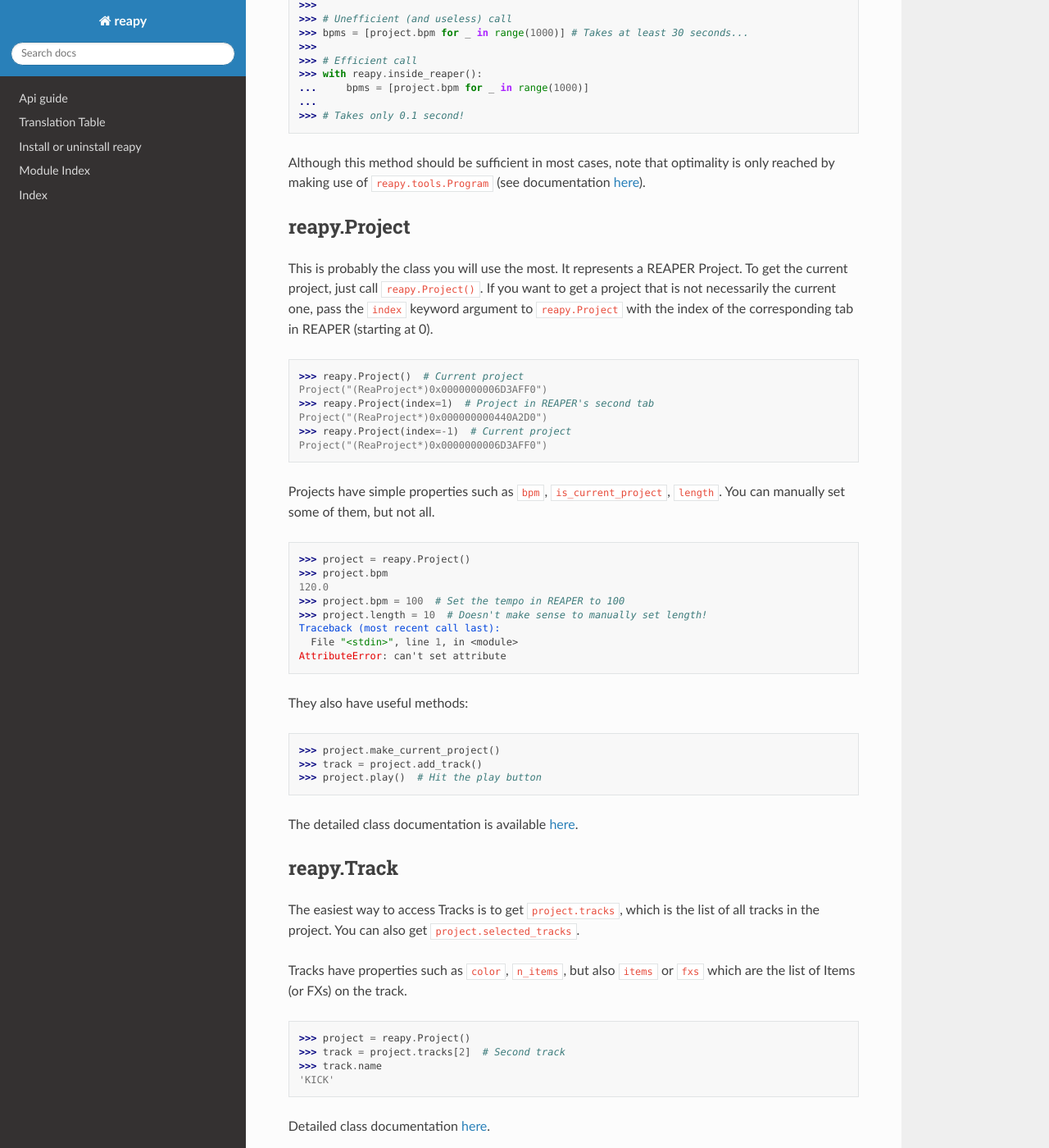
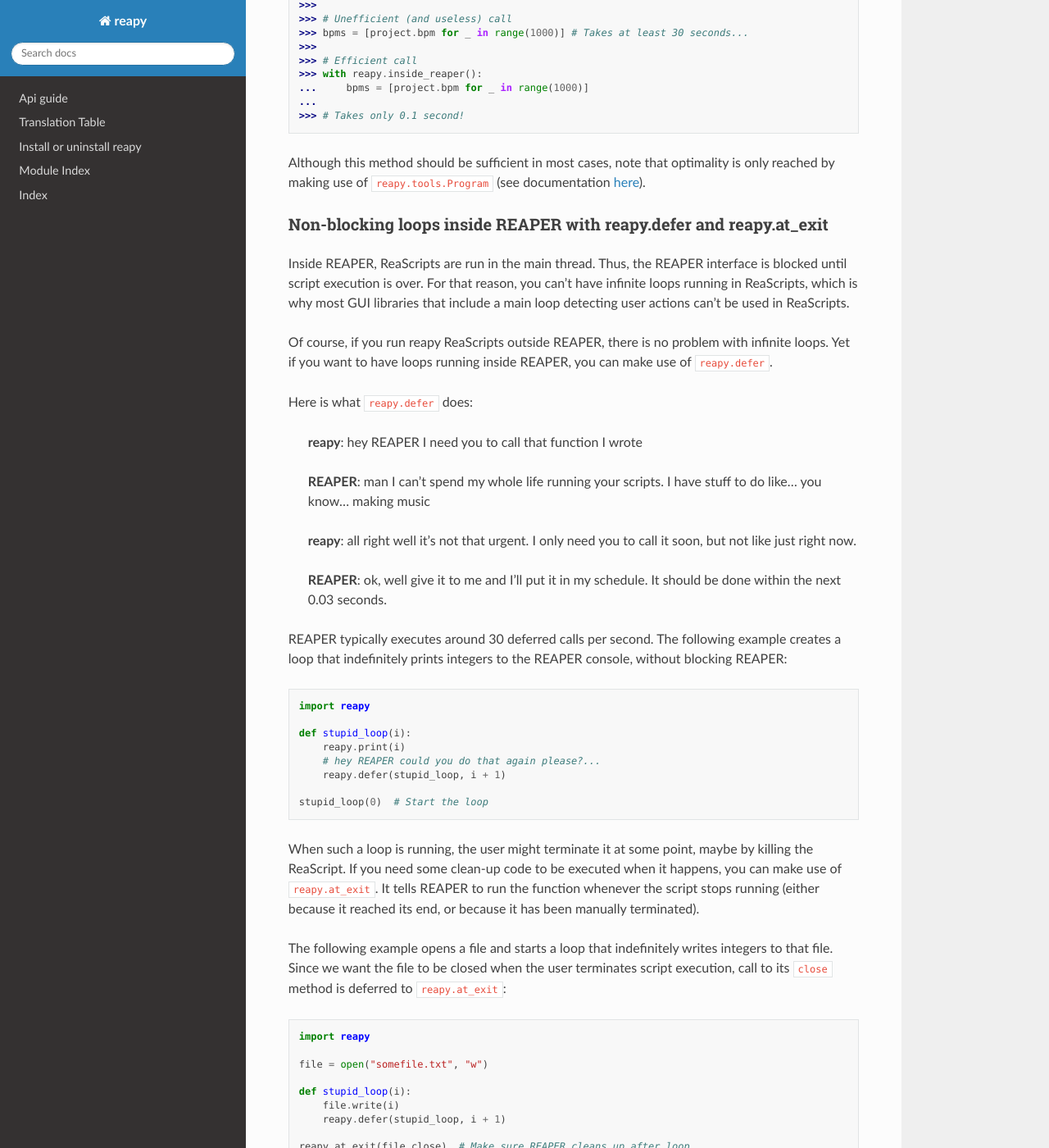
Before and after one commit to RomeoDespres/reapy, a Sphinx documentation site: the page built from docs/source/api_guide.rst, in a window 1280 px wide and 1400 px high, scrolled down 1223 px. Shown: the whole window at 82% size. Built offline with Sphinx 7.4.7 and the Read the Docs theme 2.0.0, drawn with Linux system fonts in a browser that asks for light colours; pages that are not in the unit, such as notebooks, are missing from menus; some of the changed text lies outside the part shown.

Commit message:
Add doc for defer and at_exit

```diff
--- a/docs/source/api_guide.rst
+++ b/docs/source/api_guide.rst
@@ -24,6 +27,7 @@
     53007
     >>> reapy.get_command_name(command_id)
     '_RSbcbf8f64cb92ff8062457098ee1194c7742e6431'
+
 
 Improve performance with ``reapy.inside_reaper``
 ************************************************
@@ -44,6 +48,52 @@
     >>> # Takes only 0.1 second!
 
 Although this method should be sufficient in most cases, note that optimality is only reached by making use of ``reapy.tools.Program`` (see documentation `here <reapy.tools.html#reapy.tools.program.Program>`_).
+
+
+Non-blocking loops inside REAPER with reapy.defer and reapy.at_exit
+*******************************************************************
+
+Inside REAPER, ReaScripts are run in the main thread. Thus, the REAPER interface is blocked until script execution is over. For that reason, you can't have infinite loops running in ReaScripts, which is why most GUI libraries that include a main loop detecting user actions can't be used in ReaScripts.
+
+Of course, if you run reapy ReaScripts outside REAPER, there is no problem with infinite loops. Yet if you want to have loops running inside REAPER, you can make use of ``reapy.defer``.
+
+Here is what ``reapy.defer`` does:
+
+    **reapy**: hey REAPER I need you to call that function I wrote
+
+    **REAPER**: man I can't spend my whole life running your scripts. I have stuff to do like... you know... making music
+
+    **reapy**: all right well it's not that urgent. I only need you to call it soon, but not like just right now.
+
+    **REAPER**: ok, well give it to me and I'll put it in my schedule. It should be done within the next 0.03 seconds.
+
+
+REAPER typically executes around 30 deferred calls per second. The following example creates a loop that indefinitely prints integers to the REAPER console, without blocking REAPER::
+
+    import reapy
+
+    def stupid_loop(i):
+        reapy.print(i)
+        # hey REAPER could you do that again please?...
+        reapy.defer(stupid_loop, i + 1)
+
+    stupid_loop(0)  # Start the loop
+
+When such a loop is running, the user might terminate it at some point, maybe by killing the ReaScript. If you need some clean-up code to be executed when it happens, you can make use of ``reapy.at_exit``. It tells REAPER to run the function whenever the script stops running (either because it reached its end, or because it has been manually terminated).
+
+The following example opens a file and starts a loop that indefinitely writes integers to that file. Since we want the file to be closed when the user terminates script execution, call to its ``close`` method is deferred to ``reapy.at_exit``::
+
+    import reapy
+
+    file = open("somefile.txt", "w")
+
+    def stupid_loop(i):
+        file.write(i)
+        reapy.defer(stupid_loop, i + 1)
+
+    reapy.at_exit(file.close)  # Make sure REAPER cleans up after loop
+    stupid_loop(0)  # Start the loop
+
 
 reapy.Project
 -------------
```
Also changed, not shown: other parts of docs/source/api_guide.rst (+4 -1 lines), docs/source/reapy.core.reaper.rst (+8 -0 lines).
